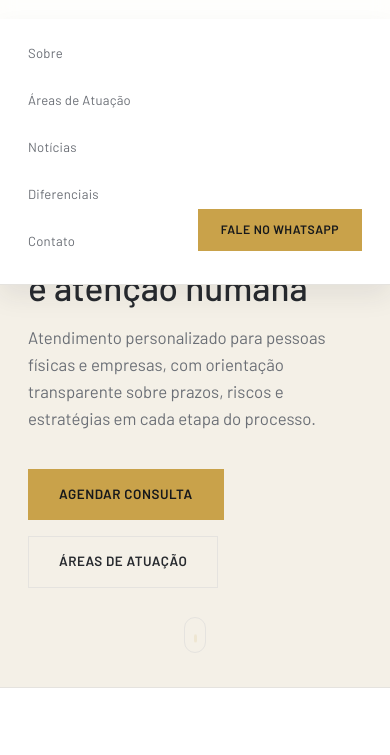
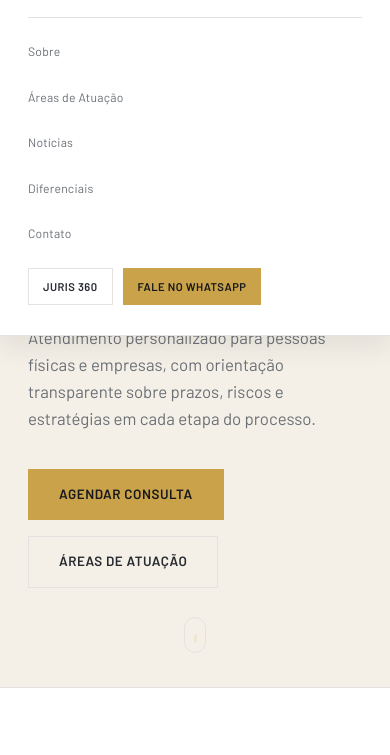
Before and after one commit to Semberg/rusemberg, a plain HTML site: page index.html in a window 390 px wide. Both pictures are taken after a click on the button "Abrir menu". Shown: the part 55-810 px from the top of the page. Drawn offline with Linux system fonts and the light colour scheme; no server answers.

Commit message:
Adiciona botão Juris 360 ao lado do CTA do WhatsApp no cabeçalho (#1)
- Agrupa os dois CTAs do cabeçalho em .header-actions
- Botão "Juris 360" em estilo outline, mantendo o WhatsApp como CTA principal
- href temporário "#" até a URL do Juris 360 ser definida
- Ajusta o cabeçalho em telas médias (<=980px) para acomodar os dois botões
- Refaz o menu mobile aberto com layout em fluxo (flex-wrap) no lugar do
  posicionamento absoluto com offset fixo, evitando sobreposição dos botões


Claude-Session: https://claude.ai/code/session_01NKKbZtTmPiAJKFmQQfdvMF

Co-authored-by: Claude <noreply@anthropic.com>

```diff
--- a/css/style.css
+++ b/css/style.css
@@ -162,6 +162,7 @@ strong { font-weight: 600; color: var(--heading); }
 }
 .main-nav a:hover { color: var(--heading); }
 
+.header-actions { display: flex; align-items: center; gap: 12px; }
 .header-cta { padding: 10px 22px; font-size: .76rem; }
 
 .nav-toggle {
@@ -462,34 +463,43 @@ strong { font-weight: 600; color: var(--heading); }
   .cards-grid { grid-template-columns: repeat(2, 1fr); }
   .diff-grid { grid-template-columns: 1fr; gap: 32px; }
   .news-grid { grid-template-columns: 1fr; }
+  .main-nav { gap: 18px; }
+  .main-nav a { font-size: .76rem; }
+  .header-actions { gap: 8px; }
+  .header-cta { padding: 9px 14px; font-size: .7rem; }
 }
 
 @media (max-width: 760px) {
-  .main-nav, .header-cta { display: none; }
+  .main-nav, .header-actions { display: none; }
   .nav-toggle { display: flex; }
   .cards-grid { grid-template-columns: 1fr; }
   .section { padding: 70px 0; }
   .hero { padding-top: 110px; }
 
-  .site-header.nav-open { border-bottom-color: var(--line); box-shadow: 0 2px 12px rgba(38,41,46,.06); }
+  .site-header.nav-open {
+    background: var(--paper);
+    border-bottom-color: var(--line);
+    box-shadow: 0 12px 24px rgba(38,41,46,.08);
+  }
+  .site-header.nav-open .header-inner { flex-wrap: wrap; row-gap: 20px; }
+  .site-header.nav-open .brand { order: 1; }
+  .site-header.nav-open .nav-toggle { order: 2; }
   .site-header.nav-open .main-nav {
     display: flex;
     flex-direction: column;
-    position: absolute;
-    top: 100%;
-    left: 0; right: 0;
-    background: var(--paper);
-    padding: 20px 28px 28px;
+    order: 3;
+    flex-basis: 100%;
     gap: 18px;
-    border-bottom: 1px solid var(--line);
-    box-shadow: 0 12px 24px rgba(38,41,46,.08);
+    padding-top: 20px;
+    border-top: 1px solid var(--line);
   }
-  .site-header.nav-open .header-cta {
-    display: inline-flex;
-    position: absolute;
-    top: 100%;
-    right: 28px;
-    margin-top: 190px;
+  .site-header.nav-open .header-actions {
+    display: flex;
+    flex-wrap: wrap;
+    order: 4;
+    flex-basis: 100%;
+    gap: 10px;
+    padding-bottom: 8px;
   }
   .nav-toggle.open span:nth-child(1) { transform: translateY(6.5px) rotate(45deg); }
   .nav-toggle.open span:nth-child(2) { opacity: 0; }
--- a/index.html
+++ b/index.html
@@ -38,7 +38,11 @@
       <a href="#contato">Contato</a>
     </nav>
 
-    <a href="https://wa.me/5583996069271" target="_blank" rel="noopener" class="btn btn-gold header-cta">Fale no WhatsApp</a>
+    <div class="header-actions">
+      <!-- TODO: substituir o "#" pela URL do Juris 360 quando ela for definida -->
+      <a href="#" class="btn btn-outline header-cta">Juris 360</a>
+      <a href="https://wa.me/5583996069271" target="_blank" rel="noopener" class="btn btn-gold header-cta">Fale no WhatsApp</a>
+    </div>
 
     <button class="nav-toggle" id="navToggle" aria-label="Abrir menu" aria-expanded="false">
       <span></span><span></span><span></span>
```
